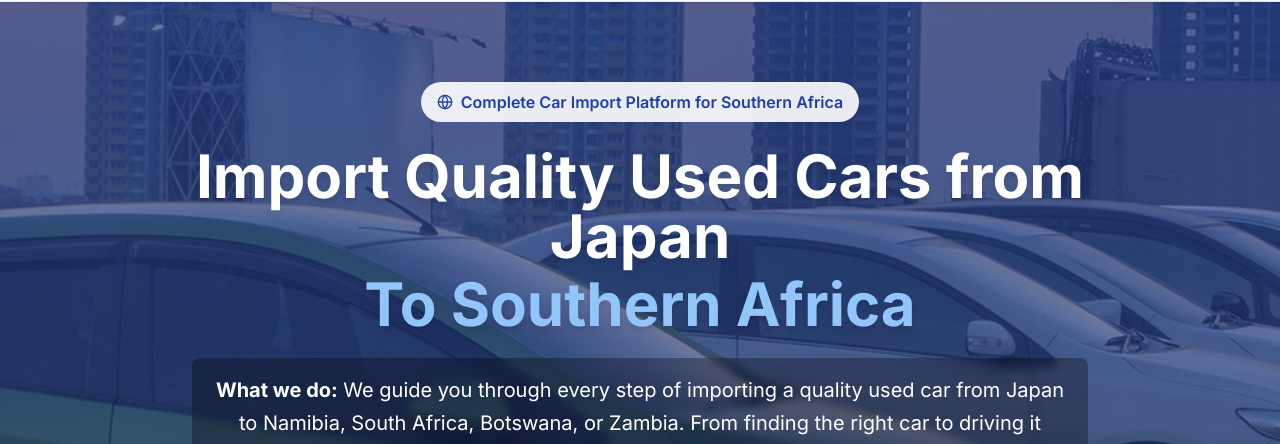
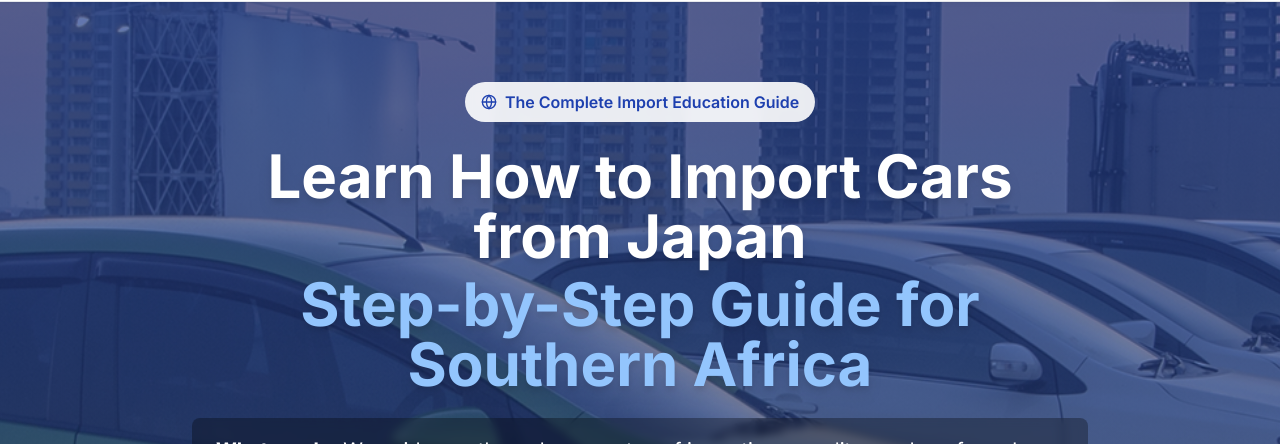
Before and after one commit to Mvula88/calculator, a Next.js app: page / in a window 1280 px wide. Shown: the part 115-559 px from the top of the page. Built offline with nearby package versions, Linux system fonts and the light colour scheme; no server answers.

Commit message:
Initial commit - clean structure

```diff
--- a/app/page.tsx
+++ b/app/page.tsx
@@ -96,12 +96,12 @@ export default function HomePage() {
             {/* What We Do - Crystal Clear */}
             <div className="mb-6 inline-flex items-center gap-2 bg-white/90 text-blue-800 px-4 py-2 rounded-full backdrop-blur-sm">
               <Globe className="h-4 w-4" />
-              <span className="font-semibold">Complete Car Import Platform for Southern Africa</span>
+              <span className="font-semibold">The Complete Import Education Guide</span>
             </div>
 
             <h1 className="text-4xl sm:text-6xl font-bold text-white mb-6 drop-shadow-lg">
-              Import Quality Used Cars from Japan
-              <span className="block text-blue-300 mt-2">To Southern Africa</span>
+              Learn How to Import Cars from Japan
+              <span className="block text-blue-300 mt-2">Step-by-Step Guide for Southern Africa</span>
             </h1>
 
             <p className="text-xl text-white mb-8 leading-relaxed bg-black/30 backdrop-blur-sm rounded-lg p-4">
```
